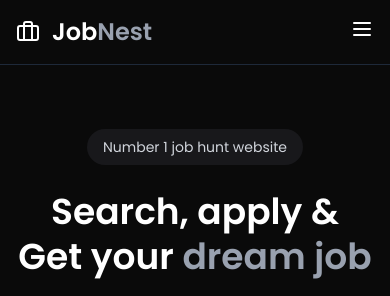
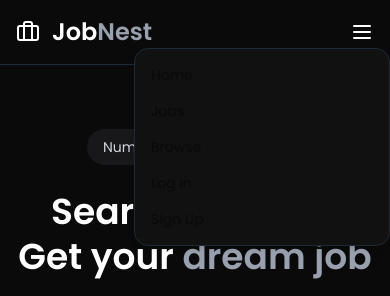
Before and after one commit to patanjalisharma/JobNest, a React (Vite) app in the folder frontend/: page / in a window 390 px wide. Both pictures are taken after a click on the button 362 px from the left and 28 px from the top of the page. Shown: the top 296 px of the page. Built offline with nearby package versions, Linux system fonts and the light colour scheme; no server answers.

Commit message:
increased responsivness of navbar

```diff
--- a/frontend/src/components/shared/NavBar.jsx
+++ b/frontend/src/components/shared/NavBar.jsx
@@ -34,6 +34,7 @@ const NavBar = () => {
   return (
     <div className="bg-[#0a0a0a] text-white shadow-sm border-b border-gray-800">
       <div className="flex items-center justify-between mx-auto max-w-7xl h-16 px-4 sm:px-6 lg:px-8">
+        {/* Logo */}
         <div className="flex items-center gap-3">
           <Briefcase className="text-white" />
           <h1 className="text-2xl font-bold text-white">
@@ -41,15 +42,9 @@ const NavBar = () => {
           </h1>
         </div>
 
-        {/* Mobile Menu Button */}
-        <div className="md:hidden">
-          <button className="text-white">
-            <Menu />
-          </button>
-        </div>
-
+        {/* Desktop Nav */}
         <div className="hidden md:flex items-center gap-6">
-          <ul className="hidden md:flex gap-6 text-sm font-medium">
+          <ul className="flex gap-6 text-sm font-medium">
             {user && user.role === "admin" ? (
               <>
                 <li>
@@ -91,7 +86,7 @@ const NavBar = () => {
           </ul>
 
           {!user ? (
-            <div className="flex items-center gap-3 flex-wrap justify-end">
+            <div className="flex items-center gap-3">
               <Link to="/login">
                 <Button className="bg-zinc-800 text-white hover:bg-zinc-700 transition shadow-sm">
                   Log In
@@ -159,6 +154,97 @@ const NavBar = () => {
             </Popover>
           )}
         </div>
+
+        {/* Mobile Menu + Avatar (Small Screens Only) */}
+        <div className="flex items-center gap-3 md:hidden">
+          {user && (
+            <Avatar className="cursor-pointer ring-1 ring-gray-700">
+              <AvatarImage
+                src={
+                  user?.profile?.profilePhoto
+                    ? user?.profile?.profilePhoto
+                    : "https://github.com/shadcn.png"
+                }
+                alt="User"
+              />
+            </Avatar>
+          )}
+
+          <Popover>
+            <PopoverTrigger asChild>
+              <button className="text-white">
+                <Menu />
+              </button>
+            </PopoverTrigger>
+            <PopoverContent className="w-64 bg-[#111111] border border-gray-800 rounded-xl shadow-md p-4">
+              <ul className="flex flex-col gap-4 text-sm font-medium">
+                {user && user.role === "admin" ? (
+                  <>
+                    <li>
+                      <Link to="/admin/company" className="hover:text-white">
+                        Companies
+                      </Link>
+                    </li>
+                    <li>
+                      <Link to="/admin/jobs" className="hover:text-white">
+                        Jobs
+                      </Link>
+                    </li>
+                  </>
+                ) : (
+                  <>
+                    <li>
+                      <Link to="/" className="hover:text-white">
+                        Home
+                      </Link>
+                    </li>
+                    <li>
+                      <Link to="/jobs" className="hover:text-white">
+                        Jobs
+                      </Link>
+                    </li>
+                    <li>
+                      <Link to="/browse" className="hover:text-white">
+                        Browse
+                      </Link>
+                    </li>
+                  </>
+                )}
+
+                {!user ? (
+                  <>
+                    <li>
+                      <Link to="/login" className="hover:text-white">
+                        Log In
+                      </Link>
+                    </li>
+                    <li>
+                      <Link to="/signup" className="hover:text-white">
+                        Sign Up
+                      </Link>
+                    </li>
+                  </>
+                ) : (
+                  <>
+                    <li>
+                      <Link to="/profile" className="hover:text-white">
+                        View Profile
+                      </Link>
+                    </li>
+                    <li>
+                      <button
+                        onClick={logoutHandler}
+                        className="hover:text-white text-left"
+                      >
+                        Logout
+                      </button>
+                    </li>
+                  </>
+                )}
+              </ul>
+            </PopoverContent>
+          </Popover>
+        </div>
       </div>
     </div>
   );
```
